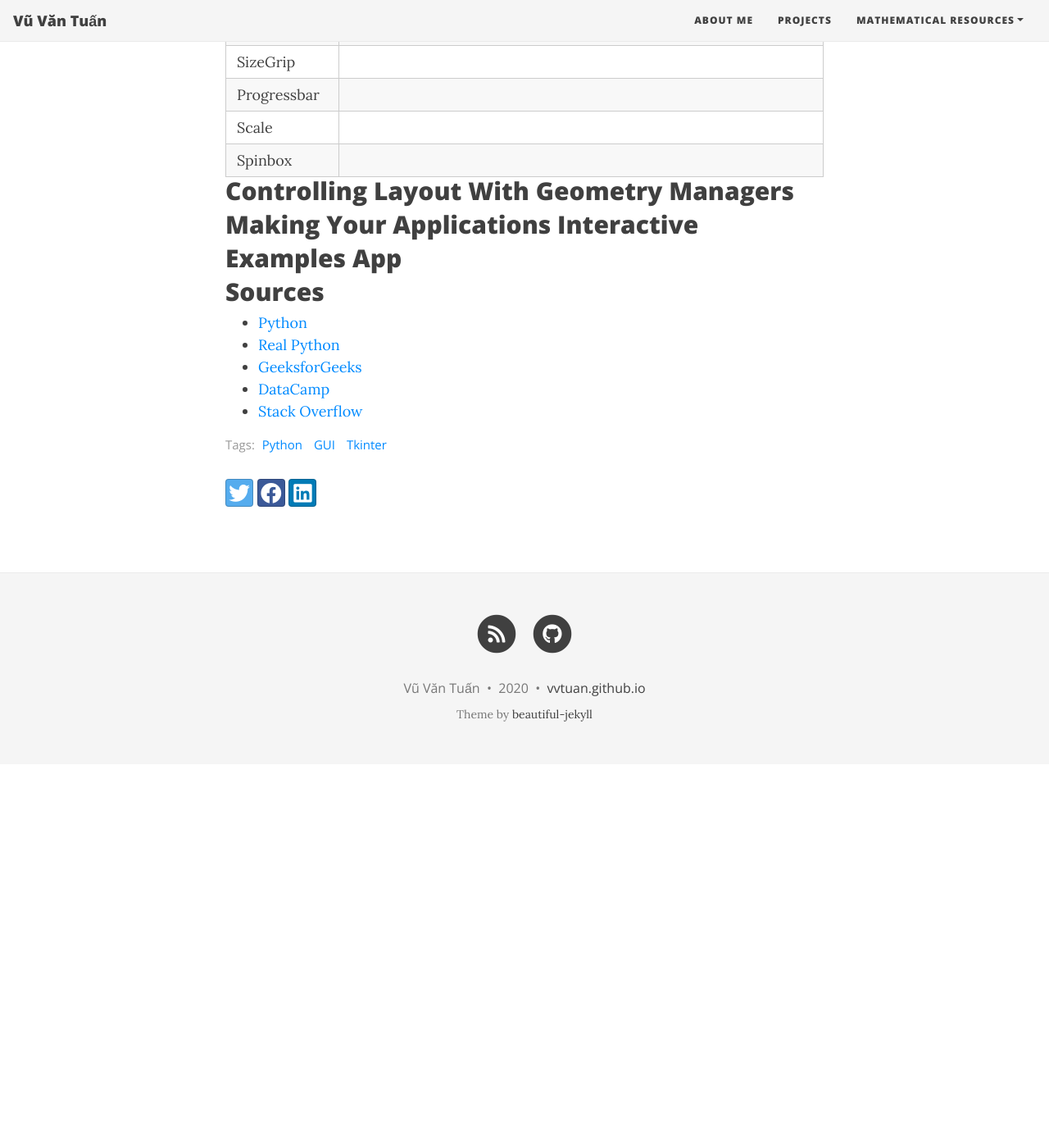
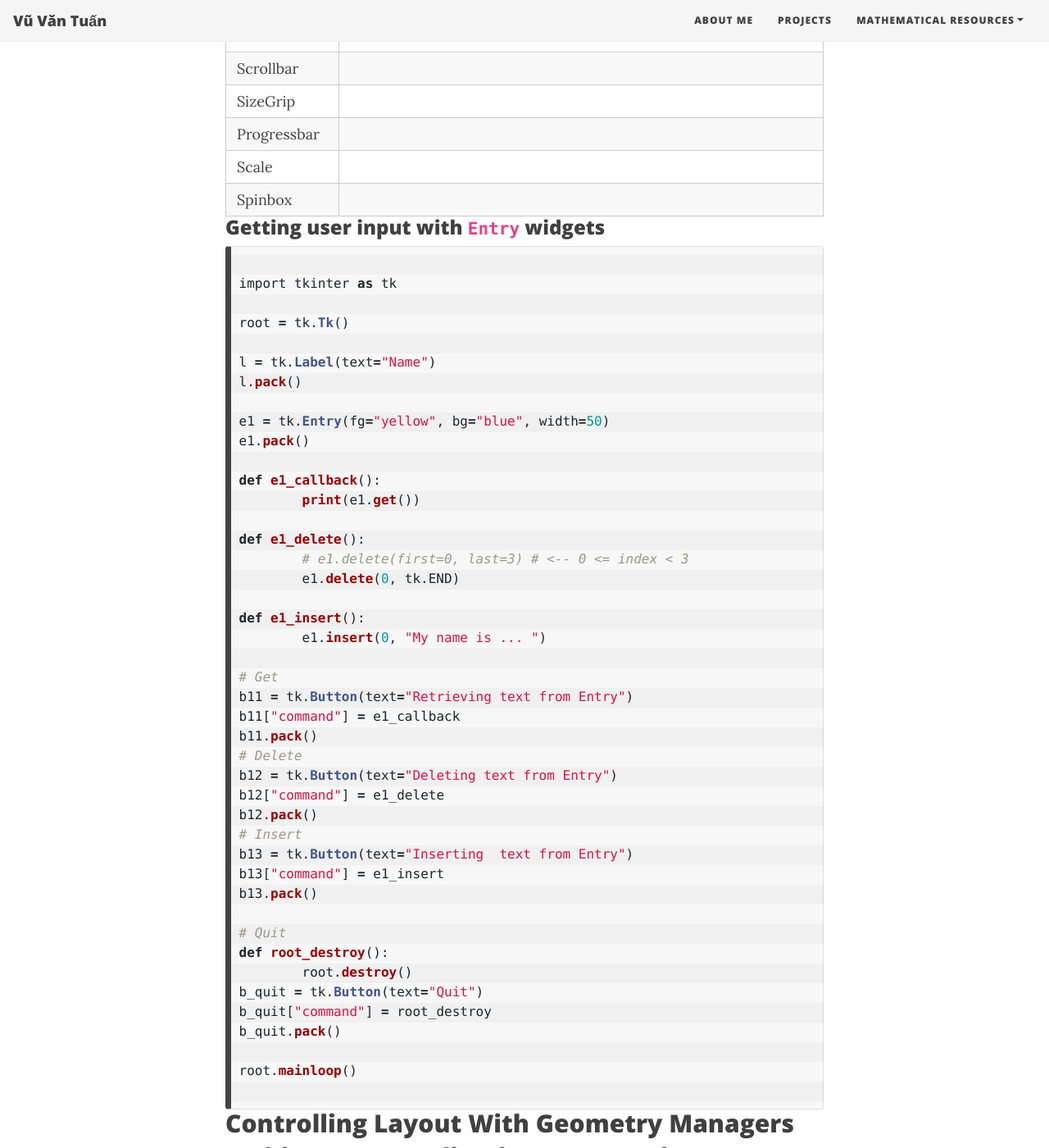
Before and after one commit to vvtuan/vvtuan.github.io, a Jekyll site: the page built from _posts/2020-07-06-tkinter-tutorial.md, in a window 1280 px wide and 1400 px high, scrolled down 3211 px. Shown: the whole window at 82% size. Built offline with Jekyll 4.4.1, drawn with Linux system fonts in a browser that asks for light colours; nearby versions of some CDN libraries; before the commit the page ends 4143 px from its top, so only the background shows below that.

Commit message:
'Update'

````diff
--- a/_posts/2020-07-06-tkinter-tutorial.md
+++ b/_posts/2020-07-06-tkinter-tutorial.md
@@ -62,6 +62,7 @@ anchor, expand, fill, ipadx, ipady, padx, pady, side
 ### Coupling Widget Variables
 
 ```python
+
 import tkinter as tk
 
 class App(tk.Frame):
@@ -115,6 +116,7 @@ myapp.master.maxsize(1000, 400)
 
 # start the program
 myapp.mainloop()
+
 ```
 
 ### Bindings and Events
@@ -138,6 +140,54 @@ myapp.mainloop()
 | Scale |  |
 | Spinbox |  |
 
+###  Getting user input with `Entry` widgets
+
+```python
+
+import tkinter as tk
+
+root = tk.Tk()
+
+l = tk.Label(text="Name")
+l.pack()
+
+e1 = tk.Entry(fg="yellow", bg="blue", width=50)
+e1.pack()
+
+def e1_callback():
+	print(e1.get())
+
+def e1_delete():
+	# e1.delete(first=0, last=3) # <-- 0 <= index < 3
+	e1.delete(0, tk.END)
+
+def e1_insert():
+	e1.insert(0, "My name is ... ")
+
+# Get
+b11 = tk.Button(text="Retrieving text from Entry")
+b11["command"] = e1_callback
+b11.pack()
+# Delete
+b12 = tk.Button(text="Deleting text from Entry")
+b12["command"] = e1_delete
+b12.pack()
+# Insert
+b13 = tk.Button(text="Inserting  text from Entry")
+b13["command"] = e1_insert
+b13.pack()
+
+# Quit
+def root_destroy():
+	root.destroy()
+b_quit = tk.Button(text="Quit")
+b_quit["command"] = root_destroy
+b_quit.pack()
+
+root.mainloop()
+
+```
+
 ## Controlling Layout With Geometry Managers
 
 ## Making Your Applications Interactive
````
